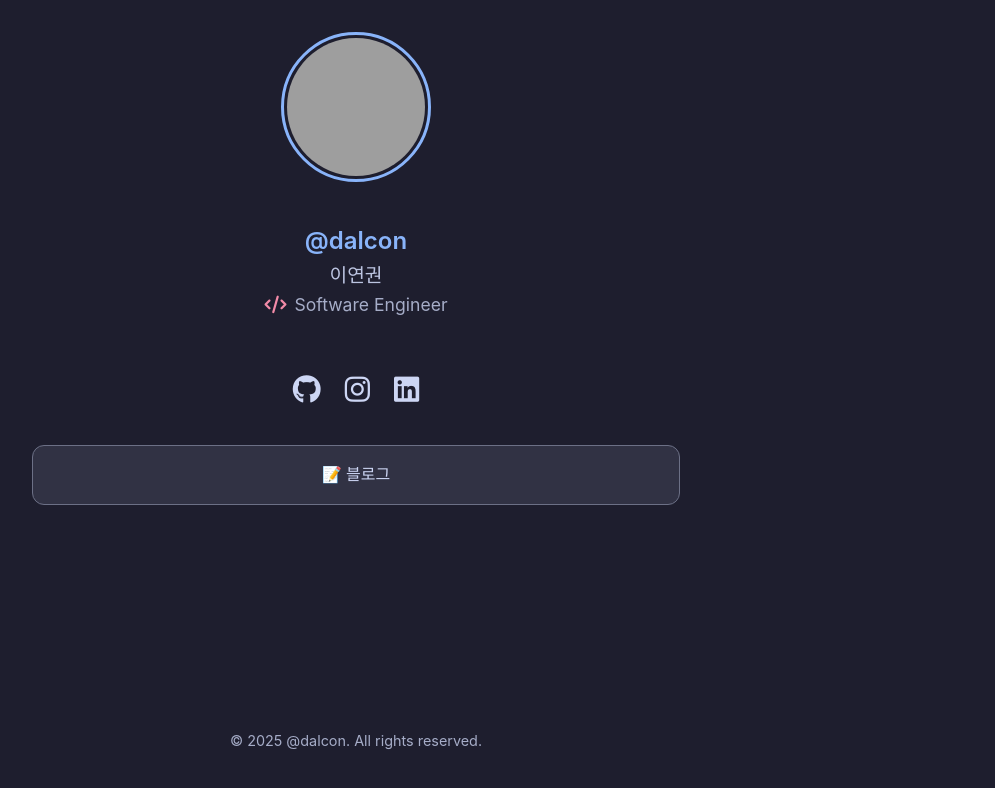
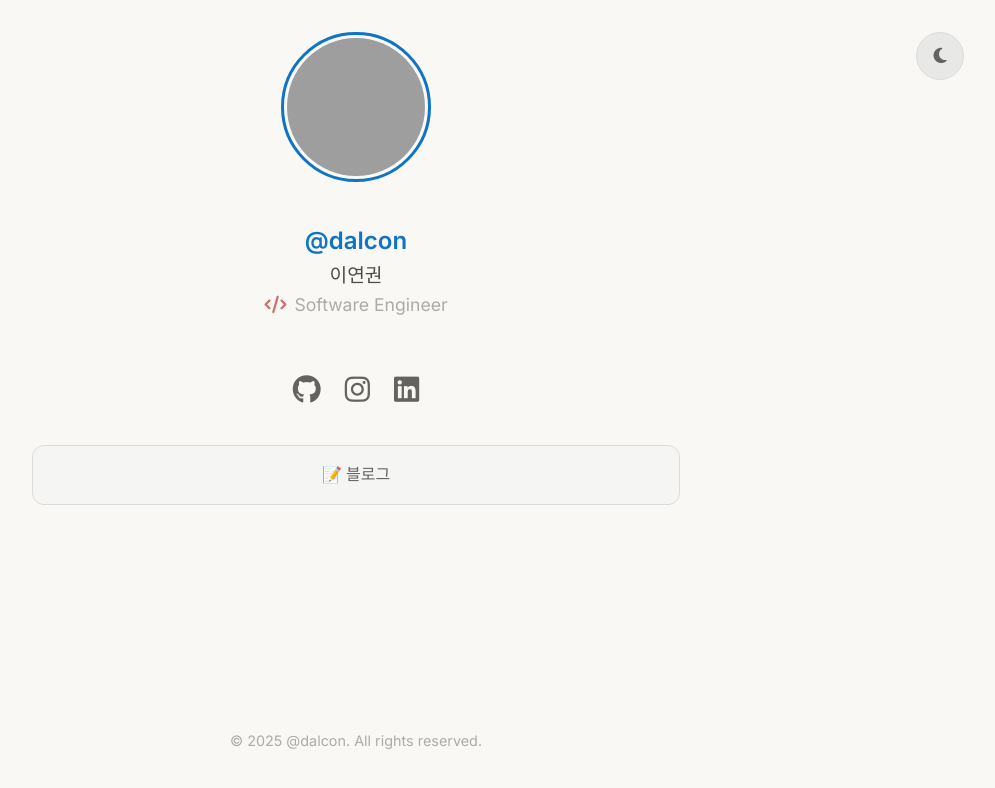
Before and after one commit to dalcon10028/me, a plain HTML site: page index.html in a window 1280 px wide. Shown: the whole page, without its empty margins (284-1279 px from the left). Drawn offline with Linux system fonts and the light colour scheme; grey boxes are pictures that could not be loaded.

Commit message:
Add dark mode toggle and update styles for improved theming

```diff
--- a/index.html
+++ b/index.html
@@ -6,12 +6,21 @@
     <title>Dalcon</title>
     <link rel="stylesheet" href="style.css">
     <link rel="stylesheet" href="https://cdnjs.cloudflare.com/ajax/libs/font-awesome/6.5.1/css/all.min.css">
+    <link rel="preconnect" href="https://fonts.googleapis.com">
+    <link rel="preconnect" href="https://fonts.gstatic.com" crossorigin>
+    <link href="https://fonts.googleapis.com/css2?family=Inter:ital,opsz,wght@0,14..32,100..900;1,14..32,100..900&display=swap" rel="stylesheet">
     <script type="module">
         import { inject } from 'https://cdn.jsdelivr.net/npm/@vercel/analytics@1.5.0/+esm';
         inject();
     </script>
 </head>
 <body>
+    <div class="theme-toggle">
+        <button id="theme-toggle-btn" aria-label="테마 전환">
+            <i class="fas fa-moon" id="theme-icon"></i>
+        </button>
+    </div>
+
     <div class="container">
         <div class="profile">
             <img src="https://avatars.githubusercontent.com/u/30119526?v=4" alt="프로필 사진" class="profile-img">
@@ -44,5 +53,27 @@
             <p>&copy; 2025 @dalcon. All rights reserved.</p>
         </footer>
     </div>
+
+    <script>
+        // 다크 모드 토글 기능
+        const themeToggleBtn = document.getElementById('theme-toggle-btn');
+        const themeIcon = document.getElementById('theme-icon');
+        const html = document.documentElement;
+
+        // 저장된 테마 불러오기 또는 기본값으로 라이트 모드 설정
+        const savedTheme = localStorage.getItem('theme') || 'light';
+        html.classList.toggle('dark', savedTheme === 'dark');
+        updateThemeIcon(savedTheme === 'dark');
+
+        themeToggleBtn.addEventListener('click', () => {
+            const isDark = html.classList.toggle('dark');
+            localStorage.setItem('theme', isDark ? 'dark' : 'light');
+            updateThemeIcon(isDark);
+        });
+
+        function updateThemeIcon(isDark) {
+            themeIcon.className = isDark ? 'fas fa-sun' : 'fas fa-moon';
+        }
+    </script>
 </body>
 </html>
--- a/style.css
+++ b/style.css
@@ -1,15 +1,68 @@
+/* 폰트 설정 */
 :root {
-    /* Catppuccin Mocha 테마 색상 */
-    --bg: #1e1e2e;
-    --text: #cdd6f4;
-    --subtext: #a6adc8;
-    --primary: #89b4fa;
-    --secondary: #f5c2e7;
-    --accent: #f38ba8;
-    --surface: #313244;
-    --overlay: #6c7086;
+    font-family: "Inter", sans-serif;
 }
 
+@supports (font-variation-settings: normal) {
+    :root {
+        font-family: "InterVariable", sans-serif;
+        font-optical-sizing: auto;
+    }
+}
+
+/* 색상 팔레트 - 라이트 모드 */
+:root {
+    --palette-base: #fff;
+    --palette-50: oklch(0.98 0.005 95.9);          /* #fafafa */
+    --palette-100: oklch(0.97 0.003 107.8);        /* #f5f5f5 */
+    --palette-200: oklch(0.93 0.003 107.8);        /* #e5e5e5 */
+    --palette-300: oklch(0.89 0.003 107.8);        /* #d4d4d4 */
+    --palette-400: oklch(0.74 0.003 107.8);        /* #a3a3a3 */
+    --palette-500: oklch(0.6 0.003 107.8);         /* #737373 */
+    --palette-600: oklch(0.5 0.003 107.8);         /* #525252 */
+    --palette-700: oklch(0.45 0.003 107.8);        /* #404040 */
+    --palette-800: oklch(0.35 0.003 107.8);        /* #262626 */
+    --palette-900: oklch(0.3 0.003 107.8);         /* #171717 */
+    --palette-950: oklch(0.25 0.003 107.8);        /* #0a0a0a */
+
+    /* 테마 색상 */
+    --color-white: #fff;
+    --color-black: #000;
+    --color-background: var(--palette-50);
+    --color-foreground: var(--palette-600);
+    --color-muted-foreground: var(--palette-400);
+    --color-headings: var(--palette-800);
+    --color-border: var(--palette-300);
+    --color-primary: oklch(0.55 0.15 250);         /* 블루 계열 */
+    --color-accent: oklch(0.65 0.12 25);           /* 오렌지 계열 */
+}
+
+/* 다크 모드 색상 팔레트 */
+.dark {
+    --palette-base: #000;
+    --palette-50: oklch(0.25 0.003 107.8);          /* #0a0a0a */
+    --palette-100: oklch(0.3 0.003 107.8);          /* #171717 */
+    --palette-200: oklch(0.35 0.003 107.8);         /* #262626 */
+    --palette-300: oklch(0.4 0.003 107.8);          /* #373737 */
+    --palette-400: oklch(0.5 0.003 107.8);          /* #525252 */
+    --palette-500: oklch(0.67 0.003 107.8);         /* #8a8a8a */
+    --palette-600: oklch(0.74 0.003 107.8);         /* #a3a3a3 */
+    --palette-700: oklch(0.89 0.003 107.8);         /* #d4d4d4 */
+    --palette-800: oklch(0.93 0.003 107.8);         /* #e5e5e5 */
+    --palette-900: oklch(0.97 0.003 107.8);         /* #f5f5f5 */
+    --palette-950: oklch(0.98 0.005 95.9);          /* #fafafa */
+
+    /* 다크 모드 테마 색상 */
+    --color-background: var(--palette-100);
+    --color-foreground: var(--palette-700);
+    --color-muted-foreground: var(--palette-500);
+    --color-headings: var(--palette-800);
+    --color-border: var(--palette-300);
+    --color-primary: oklch(0.65 0.15 250);         /* 더 밝은 블루 */
+    --color-accent: oklch(0.75 0.12 25);           /* 더 밝은 오렌지 */
+}
+
+/* 기본 스타일 리셋 */
 * {
     margin: 0;
     padding: 0;
@@ -17,12 +70,53 @@
 }
 
 body {
-    font-family: 'Pretendard', -apple-system, BlinkMacSystemFont, system-ui, Roboto, sans-serif;
-    background-color: var(--bg);
-    color: var(--text);
+    font-family: "Inter", ui-sans-serif, system-ui, sans-serif, "Apple Color Emoji", "Segoe UI Emoji", "Segoe UI Symbol", "Noto Color Emoji";
+    background-color: var(--color-background);
+    color: var(--color-foreground);
     line-height: 1.6;
+    font-feature-settings: "cv02", "cv03", "cv04", "cv11";
+    transition: background-color 0.3s ease, color 0.3s ease;
+    min-height: 100vh;
 }
 
+/* 테마 토글 버튼 */
+.theme-toggle {
+    position: fixed;
+    top: 2rem;
+    right: 2rem;
+    z-index: 100;
+}
+
+#theme-toggle-btn {
+    background: var(--palette-200);
+    border: 1px solid var(--color-border);
+    border-radius: 50%;
+    width: 3rem;
+    height: 3rem;
+    display: flex;
+    align-items: center;
+    justify-content: center;
+    cursor: pointer;
+    transition: all 0.3s ease;
+    color: var(--color-foreground);
+    font-size: 1.1rem;
+}
+
+#theme-toggle-btn:hover {
+    background: var(--palette-300);
+    transform: scale(1.05);
+}
+
+.dark #theme-toggle-btn {
+    background: var(--palette-200);
+    color: var(--color-foreground);
+}
+
+.dark #theme-toggle-btn:hover {
+    background: var(--palette-300);
+}
+
+/* 컨테이너 */
 .container {
     max-width: 680px;
     margin: 0 auto;
@@ -33,6 +127,7 @@ body {
     align-items: center;
 }
 
+/* 프로필 섹션 */
 .profile {
     text-align: center;
     margin-bottom: 2rem;
@@ -43,9 +138,9 @@ body {
     height: 150px;
     border-radius: 50%;
     margin-bottom: 1rem;
-    border: 3px solid var(--primary);
+    border: 3px solid var(--color-primary);
     padding: 3px;
-    transition: transform 0.3s ease;
+    transition: transform 0.3s ease, border-color 0.3s ease;
 }
 
 .profile-img:hover {
@@ -57,34 +152,39 @@ body {
 }
 
 .nickname {
-    color: var(--primary);
+    color: var(--color-primary);
     font-size: 1.5rem;
     font-weight: 600;
     margin: 0;
+    transition: color 0.3s ease;
 }
 
 .name {
-    color: var(--text);
+    color: var(--color-headings);
     font-size: 1.2rem;
     font-weight: 500;
     margin: 0;
     opacity: 0.9;
+    transition: color 0.3s ease;
 }
 
 .bio {
-    color: var(--subtext);
+    color: var(--color-muted-foreground);
     font-size: 1.1rem;
     margin-bottom: 1rem;
     display: flex;
     align-items: center;
     justify-content: center;
     gap: 0.5rem;
+    transition: color 0.3s ease;
 }
 
 .bio i {
-    color: var(--accent);
+    color: var(--color-accent);
+    transition: color 0.3s ease;
 }
 
+/* 소셜 아이콘 */
 .social-icons {
     display: flex;
     gap: 1.5rem;
@@ -92,16 +192,17 @@ body {
 }
 
 .social-icon {
-    color: var(--text);
+    color: var(--color-foreground);
     font-size: 1.8rem;
     transition: color 0.3s ease, transform 0.3s ease;
 }
 
 .social-icon:hover {
-    color: var(--primary);
+    color: var(--color-primary);
     transform: translateY(-3px);
 }
 
+/* 링크 버튼 */
 .links {
     width: 100%;
     display: flex;
@@ -111,35 +212,50 @@ body {
 }
 
 .link-button {
-    background-color: var(--surface);
-    color: var(--text);
+    background-color: var(--palette-100);
+    color: var(--color-foreground);
     text-decoration: none;
     padding: 1rem;
     border-radius: 12px;
     text-align: center;
     transition: all 0.3s ease;
-    border: 1px solid var(--overlay);
+    border: 1px solid var(--color-border);
 }
 
 .link-button:hover {
-    background-color: var(--primary);
-    color: var(--bg);
+    background-color: var(--color-primary);
+    color: var(--color-white);
     transform: translateY(-2px);
+    border-color: var(--color-primary);
 }
 
 .link-text {
     font-weight: 500;
 }
 
+/* 푸터 */
 footer {
     margin-top: auto;
     text-align: center;
-    color: var(--subtext);
+    color: var(--color-muted-foreground);
     font-size: 0.9rem;
     padding: 1rem 0;
+    transition: color 0.3s ease;
 }
 
+/* 반응형 디자인 */
 @media (max-width: 480px) {
+    .theme-toggle {
+        top: 1rem;
+        right: 1rem;
+    }
+
+    #theme-toggle-btn {
+        width: 2.5rem;
+        height: 2.5rem;
+        font-size: 1rem;
+    }
+
     .container {
         padding: 1rem;
     }
@@ -147,18 +263,6 @@ footer {
     .profile-img {
         width: 120px;
         height: 120px;
-    }
-
-    h1 {
-        font-size: 1.5rem;
-    }
-
-    .social-icon {
-        font-size: 1.5rem;
-    }
-
-    .name-container {
-        gap: 0.5rem;
     }
 
     .nickname {
@@ -172,4 +276,8 @@ footer {
     .bio {
         font-size: 1rem;
     }
+
+    .social-icon {
+        font-size: 1.5rem;
+    }
 }
```
